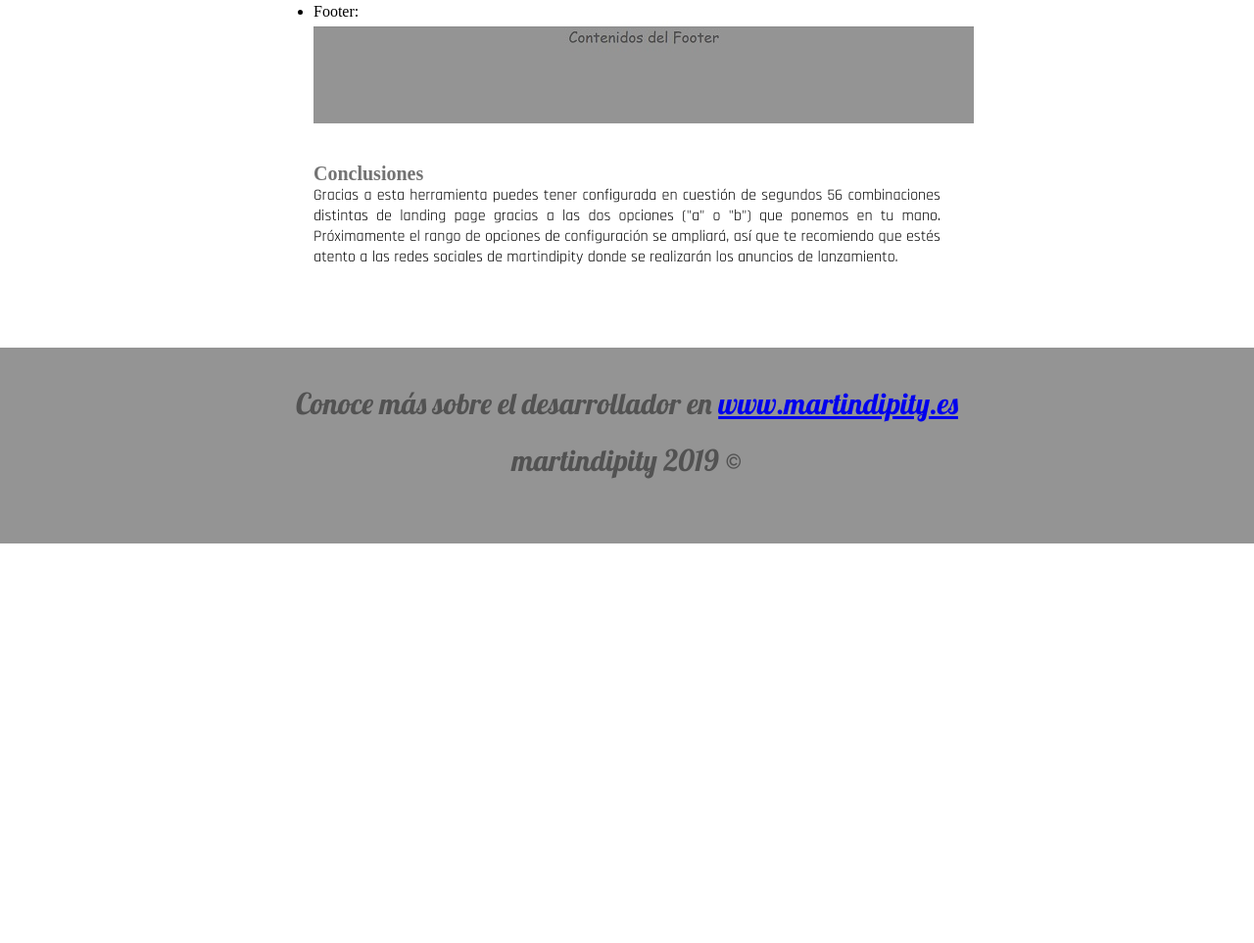
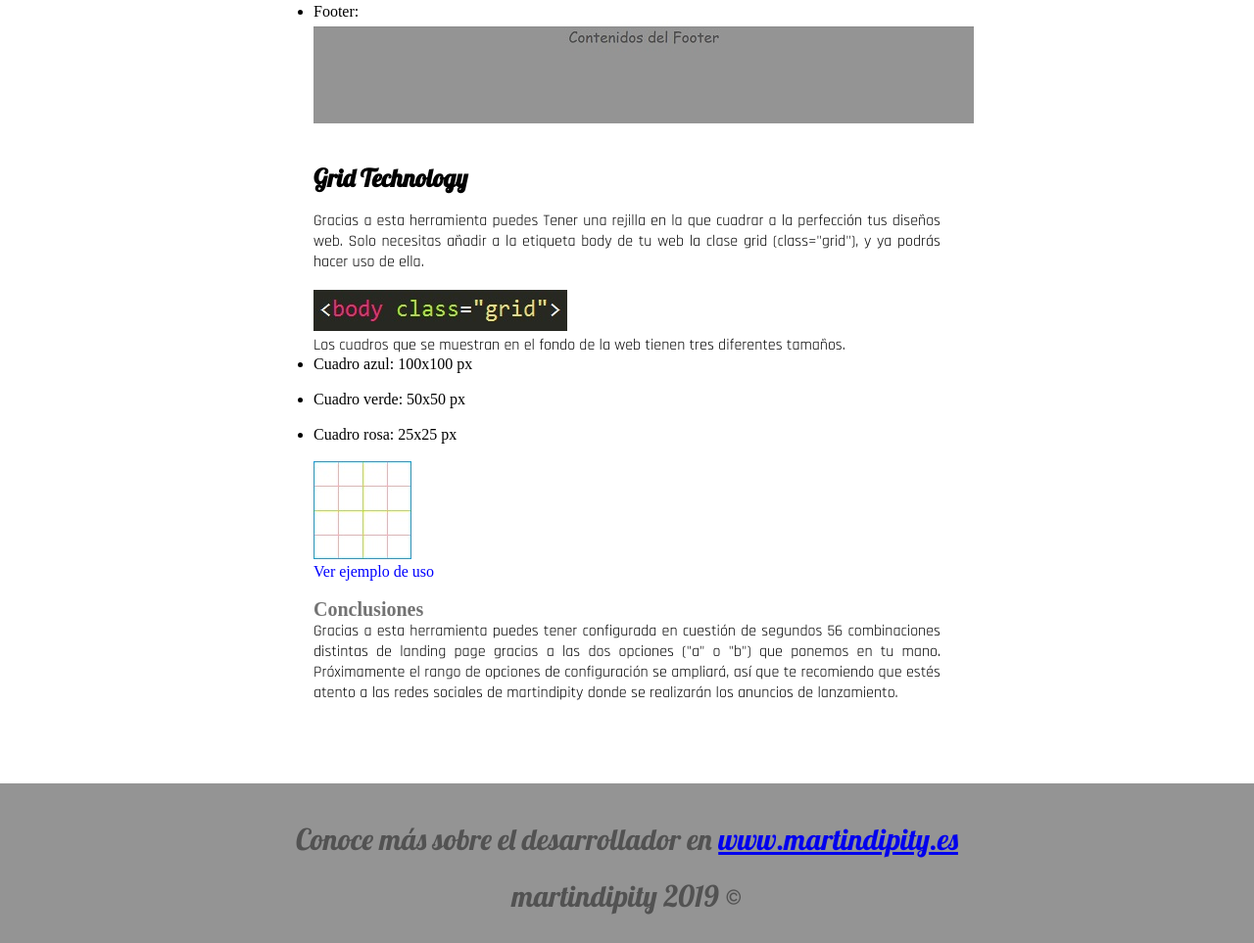
Before and after one commit to martindipity/martindipity.css, a plain HTML site: page Instrucciones.html in a window 1280 px wide. Shown: the part 2693-3656 px from the top of the page at 98% size. Before the commit the page ends 3248 px from the top, so only its background shows below. Drawn offline with Linux system fonts and the light colour scheme.

Commit message:
2.0 Version upload

```diff
--- a/Instrucciones.html
+++ b/Instrucciones.html
@@ -46,8 +46,23 @@
 			<li>Contenido: <img src="img/imagenejemplo8.png"></li></br>
 			<li>Footer: <img src="img/imagenejemplo9.png"></li></br>
 		</ul></br>
+
+		<h1>Grid Technology</h1></br>
+		<p>Gracias a esta herramienta puedes Tener una rejilla en la que cuadrar a la perfección tus diseños web.
+		Solo necesitas añadir a la etiqueta body de tu web la clase grid (class="grid"), y ya podrás hacer uso de ella.</p></br>
+		<img src="img/grid2.jpg" alt="Código de grid"></br>
+		<p>Los cuadros que se muestran en el fondo de la web tienen tres diferentes tamaños.</p>
+		<ul>
+			<li>Cuadro azul: 100x100 px</li></br>
+			<li>Cuadro verde: 50x50 px</li></br>
+			<li>Cuadro rosa: 25x25 px</li></br>
+		</ul>
+		<img src="img/grid.jpg" alt="Ejemplo de grid"/></br>
+		<a href="Examples/grid.html">Ver ejemplo de uso</a></br></br>
+
 		<h2>Conclusiones</h2>
 		<p>Gracias a esta herramienta puedes tener configurada en cuestión de segundos 56 combinaciones distintas de landing page gracias a las dos opciones ("a" o "b") que ponemos en tu mano. Próximamente el rango de opciones de configuración se ampliará, así que te recomiendo que estés atento a las redes sociales de martindipity donde se realizarán los anuncios de lanzamiento.</p></br>
+
 	</div>
 </div>
 <footer class="b-footer"></br>
```
Also changed, not shown: Instructions.html (+12 -1 lines).
